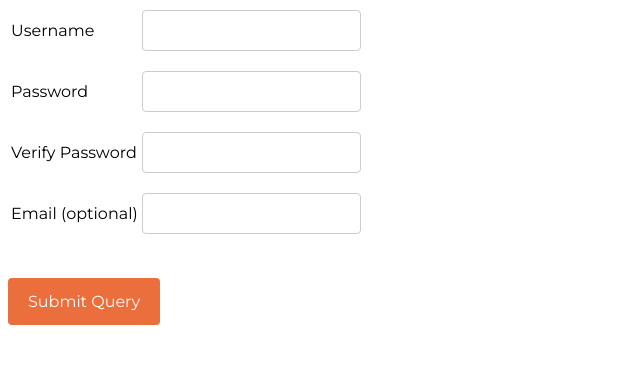
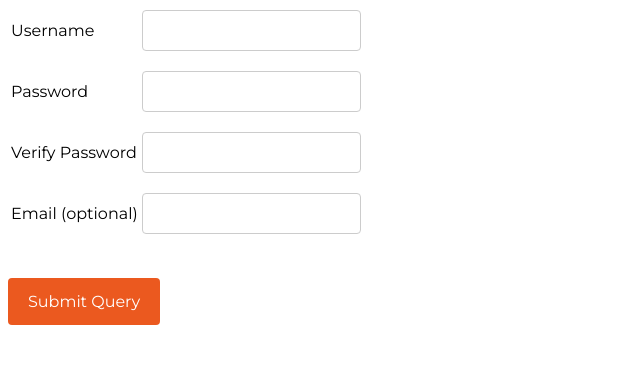
Before and after one commit to mdshaffer8/user-signup, a Flask app: page /signup in a window 1280 px wide. Shown: the part 83-461 px from the top of the page, without its empty margins (0-640 px from the left). Run offline with Flask 2, Linux system fonts and the light colour scheme.

Commit message:
style changes

```diff
--- a/static/styles.css
+++ b/static/styles.css
@@ -19,7 +19,7 @@ input[type=text], [type=password] {
 }
 
 input[type=submit] {
-    background-color: rgb(235, 110, 61);
+    background-color: rgb(235, 89, 31);
     color: white;
     padding: 14px 20px;
     margin: 8px 0;
@@ -31,6 +31,6 @@ input[type=submit] {
 }
 
 input[type=submit]:hover {
-    background-color: rgb(235, 89, 31);
+    background-color: rgb(235, 110, 61);
 
 }
```
